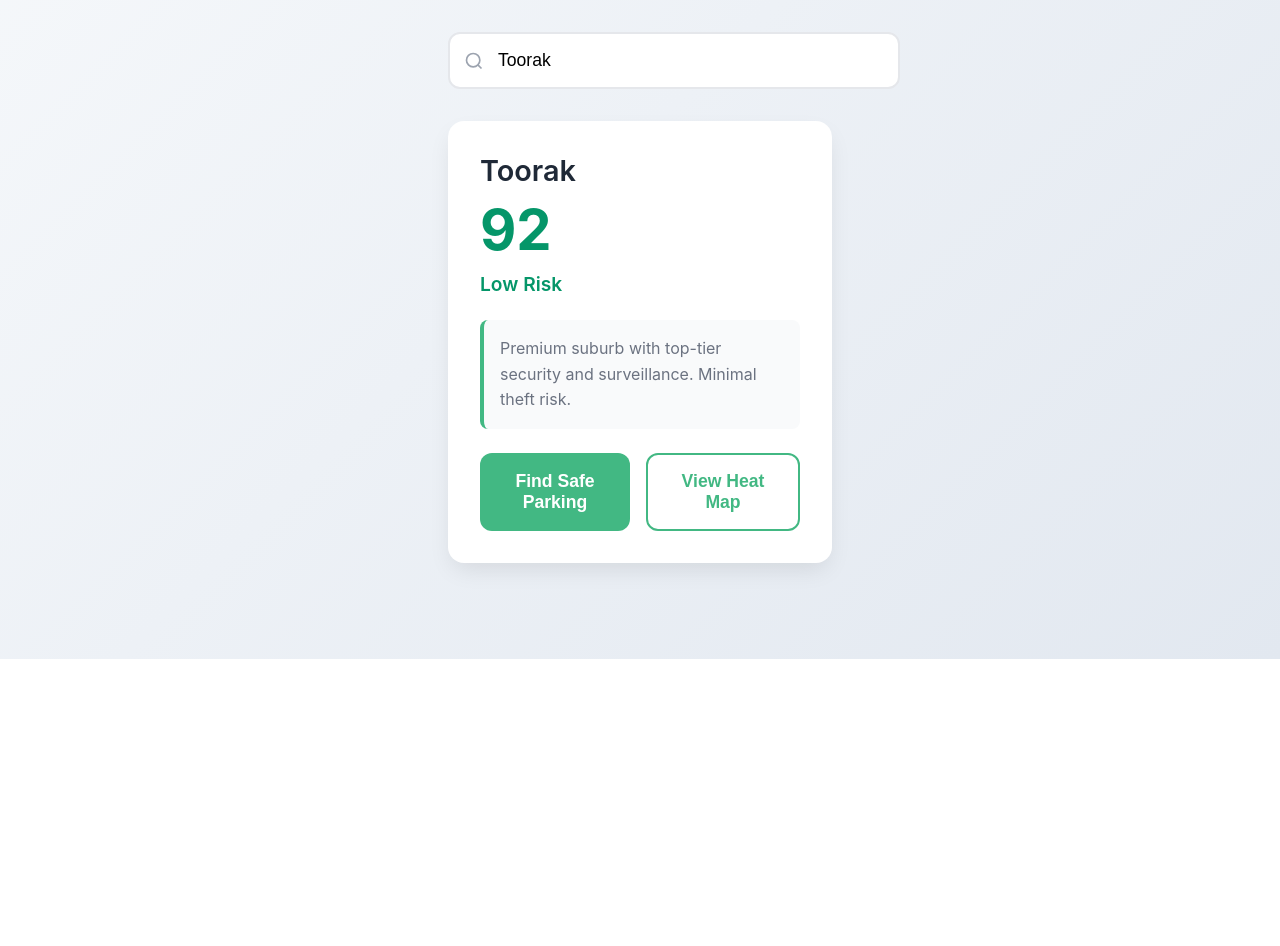
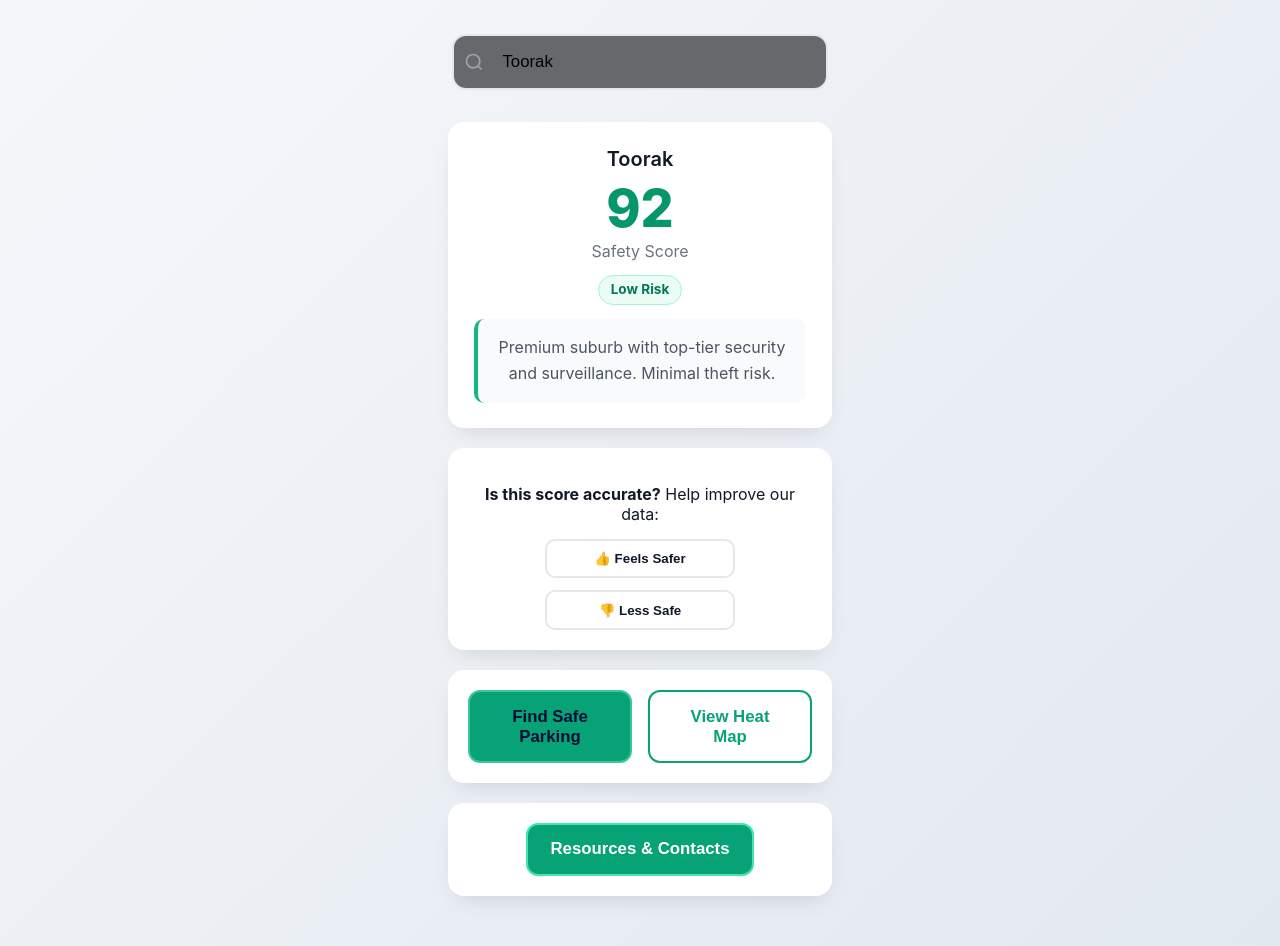
Before and after one commit to michaelmcallister/hotspot, a Vue app in the folder src/web/: page / in a window 1280 px wide. Shown: the part 380-1326 px from the top of the page. Before the commit the page ends 1039 px from the top, so only its background shows below. Built offline with nearby package versions, Linux system fonts and the light colour scheme.

Commit message:
Merge branch 'main' of https://github.com/michaelmcallister/hotspot

```diff
--- a/src/web/src/Homepage.vue
+++ b/src/web/src/Homepage.vue
@@ -5,32 +5,80 @@
       Discover motorbike theft hotspots in Melbourne suburbs and find the safest places to park your bike.
     </p>
 
+    <!-- Search (centered) -->
     <div class="search-container">
-      <svg class="search-icon" width="20" height="20" viewBox="0 0 24 24" fill="none" stroke="currentColor" stroke-width="2">
+      <svg
+        class="search-icon"
+        width="20"
+        height="20"
+        viewBox="0 0 24 24"
+        fill="none"
+        stroke="currentColor"
+        stroke-width="2"
+        aria-hidden="true"
+      >
         <circle cx="11" cy="11" r="8"></circle>
         <line x1="21" y1="21" x2="16.65" y2="16.65"></line>
       </svg>
       <input
         v-model="searchQuery"
-        @keyup.enter="searchSuburb"
         class="search-input"
         type="text"
-        placeholder="Enter suburb"
-      >
+        placeholder="Enter suburb (e.g., Toorak)"
+        @keyup.enter="showStaticReport"
+        aria-label="Search suburb"
+      />
     </div>
 
-    <!-- Safety Report Card -->
-    <div v-if="showReport" class="report-card">
-      <div class="suburb-name">{{ searchQuery }}</div>
-      <div class="safety-score">92</div>
-      <div class="risk-level">Low Risk</div>
+    <!-- CARD 1: Safety / Risk -->
+    <section class="card score-card" aria-labelledby="score-title">
+      <div id="score-title" class="suburb-name">{{ shownSuburb }}</div>
+      <div class="safety-score">{{ safetyScore }}</div>
+      <div class="score-label">Safety Score</div>
+
+      <div class="risk-chip" :class="riskClass">{{ riskLabel }}</div>
 
       <p class="description">
         Premium suburb with top-tier security and surveillance. Minimal theft risk.
       </p>
+    </section>
 
-      <!-- NEW BUTTONS -->
-      <div class="button-group">
+    <!-- CARD 2: Accuracy feedback (black text) -->
+    <section class="card accuracy-card" aria-labelledby="accuracy-title">
+      <p id="accuracy-title" class="feedback-question">
+        <strong>Is this score accurate?</strong> Help improve our data:
+      </p>
+
+    <div class="feedback-buttons">
+  <button
+    type="button"
+    @click="submitFeedback('safer')"
+    :class="['feedback-btn','feels-safer', { active: userFeedback === 'safer' }]"
+    :aria-pressed="userFeedback === 'safer' ? 'true' : 'false'"
+  >
+    👍 Feels Safer
+  </button>
+
+  <button
+    type="button"
+    @click="submitFeedback('less-safe')"
+    :class="['feedback-btn','feels-less-safe', { active: userFeedback === 'less-safe' }]"
+    :aria-pressed="userFeedback === 'less-safe' ? 'true' : 'false'"
+  >
+    👎 Less Safe
+  </button>
+</div>
+
+
+      <p v-if="feedbackSubmitted" class="feedback-thankyou" aria-live="polite">
+        Thank you for your feedback! ✓
+      </p>
+    </section>
+
+    <!-- CARD 3: Actions (side-by-side) -->
+    <section class="card actions-card" aria-labelledby="actions-title">
+      <h2 id="actions-title" class="sr-only">Actions</h2>
+      <div class="actions-row">
         <button @click="findSafeParking" class="btn-primary">
           Find Safe Parking
         </button>
@@ -38,78 +86,197 @@
           View Heat Map
         </button>
       </div>
+    </section>
+
+    <!-- CARD 4: Resources -->
+    <section class="card resources-card" aria-labelledby="resources-title">
+      <h2 id="resources-title" class="sr-only">Resources</h2>
+      <button @click="showResources = true" class="btn-resources">
+        Resources & Contacts
+      </button>
+    </section>
+
+    <!-- Resources Modal -->
+    <div
+      v-if="showResources"
+      class="modal-overlay"
+      @click="showResources = false"
+      aria-modal="true"
+      role="dialog"
+      aria-labelledby="resources-modal-title"
+    >
+      <div class="modal-content" @click.stop>
+        <button class="modal-close" @click="showResources = false" aria-label="Close resources">×</button>
+
+        <h1 id="resources-modal-title">Safety Resources</h1>
+
+        <div class="resources-section">
+          <h2>Emergency Contacts</h2>
+
+          <div class="contact-card">
+            <div class="contact-info">
+              <h3>Police Emergency</h3>
+              <p>For immediate emergencies</p>
+            </div>
+            <div class="contact-number">000</div>
+          </div>
+
+          <div class="contact-card">
+            <div class="contact-info">
+              <h3>Crime Stoppers</h3>
+              <p>Report crimes anonymously</p>
+            </div>
+            <div class="contact-number">1800 333 000</div>
+          </div>
+
+          <div class="contact-card">
+            <div class="contact-info">
+              <h3>Victoria Police Non-Emergency</h3>
+              <p>Non-urgent police matters</p>
+            </div>
+            <div class="contact-number">03 9247 6666</div>
+          </div>
+        </div>
+
+        <div class="divider"></div>
+
+        <div class="resources-section">
+          <h2>Helpful Resources</h2>
+          <div class="resource-links">
+            <a href="#" @click.prevent class="resource-link">
+              <span class="link-title">Melbourne Bike Theft Prevention Guide</span>
+              <span class="link-desc">Learn how to protect your motorbike from theft</span>
+            </a>
+            <a href="#" @click.prevent class="resource-link">
+              <span class="link-title">VicRoads Motorcycle Security Tips</span>
+              <span class="link-desc">Official government advice on motorcycle security</span>
+            </a>
+            <a href="#" @click.prevent class="resource-link">
+              <span class="link-title">Recent Theft Reports — {{ shownSuburb }}</span>
+              <span class="link-desc">Latest reports in your area</span>
+            </a>
+            <a href="#" @click.prevent class="resource-link">
+              <span class="link-title">Insurance Claims for Stolen Bikes</span>
+              <span class="link-desc">What to do if your motorcycle is stolen</span>
+            </a>
+          </div>
+        </div>
+      </div>
     </div>
+
+    <!-- HeatMap -->
+    <HeatMap
+      v-if="showHeatMap"
+      :selectedSuburb="shownSuburb"
+      @close="showHeatMap = false"
+    />
   </div>
 </template>
 
 <script setup lang="ts">
-import { ref } from 'vue';
+import { ref, computed } from 'vue';
 
+// --- State ---
 const searchQuery = ref('Toorak');
-const showReport = ref(true);
+const shownSuburb = ref('Toorak');   // what the report shows
+const safetyScore = ref(92);
 
-const searchSuburb = () => {
-  if (searchQuery.value.trim()) {
-    showReport.value = true;
-  }
+const showResources = ref(false);
+const showHeatMap = ref(false);
+
+const userFeedback = ref<null | 'safer' | 'less-safe'>(null);
+const feedbackSubmitted = ref(false);
+
+// --- Derived Risk label/class from score ---
+const riskLabel = computed(() => {
+  const s = safetyScore.value;
+  if (s >= 80) return 'Low Risk';
+  if (s >= 50) return 'Medium Risk';
+  return 'High Risk';
+});
+const riskClass = computed(() => {
+  const s = safetyScore.value;
+  if (s >= 80) return 'low';
+  if (s >= 50) return 'med';
+  return 'high';
+});
+
+// --- Methods ---
+const showStaticReport = () => {
+  // Demo: always show Toorak; in real app, fetch & update score/risk here
+  shownSuburb.value = searchQuery.value.trim() || 'Toorak';
+  // Example of changing score if needed:
+  // safetyScore.value = 92
 };
 
-// NEW FUNCTIONS FOR BUTTONS
+const submitFeedback = (feedbackType: 'safer' | 'less-safe') => {
+  userFeedback.value = feedbackType;
+  feedbackSubmitted.value = true;
+
+  // send to analytics/backend here
+  console.log(`User feedback: ${feedbackType} for ${shownSuburb.value}`);
+
+  setTimeout(() => {
+    feedbackSubmitted.value = false;
+    userFeedback.value = null;
+  }, 3000);
+};
+
 const findSafeParking = () => {
-  console.log('Finding safe parking for:', searchQuery.value);
-  // You'll add navigation here later
-  alert(`Finding safe parking in ${searchQuery.value}`);
+  console.log(`Finding safe parking for: ${shownSuburb.value}`);
+  alert(`Finding safe parking in ${shownSuburb.value}`);
 };
 
 const viewHeatMap = () => {
-  console.log('Viewing heat map for:', searchQuery.value);
-  // You'll add navigation here later
-  alert(`Showing heat map for ${searchQuery.value}`);
+  showHeatMap.value = true;
 };
 </script>
 
 <style scoped>
+/* ===== Layout & Base ===== */
 .homepage {
-  max-width: 480px;
+  max-width: 880px;         /* desktop-friendly centered column */
   margin: 0 auto;
-  padding: 2rem 1rem;
+  padding: 2.5rem 1rem 4rem;
+  text-align: center;
+  line-height: 1.25;
+  -webkit-font-smoothing: antialiased;
+  -moz-osx-font-smoothing: grayscale;
 }
 
 h1 {
-  color: #1f2937;
-  font-size: 2.5rem;
-  font-weight: 700;
-  text-align: center;
-  margin-bottom: 1.5rem;
+  color: #111827;
+  font-size: 2.75rem;
+  font-weight: 800;
+  margin-bottom: 0.5rem;
+}
+.subtitle {
+  color: #6b7280;
+  font-size: 1.05rem;
+  line-height: 1.6;
+  margin-bottom: 1.75rem;
 }
 
-.subtitle {
-  color: #6b7280;
-  text-align: center;
-  font-size: 1.1rem;
-  line-height: 1.6;
-  margin-bottom: 2rem;
-}
-
+/* ===== Search ===== */
 .search-container {
   position: relative;
-  margin-bottom: 2rem;
+  margin: 0 auto 2rem;
+  max-width: 720px;
 }
-
 .search-input {
-  width: 100%;
+  width: 80%;
   padding: 1rem 1rem 1rem 3rem;
   border: 2px solid #e5e7eb;
-  border-radius: 12px;
-  font-size: 1.1rem;
-  transition: border-color 0.2s;
+  border-radius: 14px;
+  font-size: 1.05rem;
+  background: #67686b;
+  transition: border-color .2s, box-shadow .2s;
 }
-
 .search-input:focus {
   outline: none;
-  border-color: #42b883;
+  border-color: #0b1541;
+  box-shadow: 0 0 0 4px rgba(37,99,235,.12);
 }
-
 .search-icon {
   position: absolute;
   left: 1rem;
@@ -118,84 +285,218 @@ h1 {
   color: #9ca3af;
 }
 
-.report-card {
-  background: white;
+/* ===== Card base ===== */
+.card {
+  background: #ffffff;
   border-radius: 16px;
-  padding: 2rem;
-  box-shadow: 0 10px 25px -5px rgba(0, 0, 0, 0.1);
-  margin-top: 2rem;
+  box-shadow: 0 10px 25px -10px rgba(2, 8, 23, 0.15);
+  padding: 1.6rem;
+  margin: 1.25rem auto 0;
+  max-width: 720px;
 }
 
-.suburb-name {
-  color: #1f2937;
-  font-size: 1.8rem;
+/* ===== Card 1: Score ===== */
+.score-card .suburb-name {
+  color: #111827;
+  font-size: 1.25rem;
   font-weight: 600;
-  margin-bottom: 0.5rem;
+  margin-bottom: .25rem;
+}
+.safety-score {
+  color: #059669;
+  font-size: 3.25rem;
+  font-weight: 800;
+  margin: .25rem 0 0;
+}
+.score-label {
+  color: #6b7280;
+  margin-bottom: .6rem;
+}
+.risk-chip {
+  display: inline-block;
+  padding: .35rem .7rem;
+  border-radius: 999px;
+  font-size: .85rem;
+  font-weight: 700;
+  margin: .25rem 0 .9rem;
+  border: 1px solid transparent;
+}
+.risk-chip.low { background:#ecfdf5; color:#047857; border-color:#a7f3d0; }
+.risk-chip.med { background:#fff7ed; color:#9a3412; border-color:#fed7aa; }
+.risk-chip.high { background:#fef2f2; color:#dc2626; border-color:#fecaca; }
+
+.description {
+  color: #4b5563;
+  line-height: 1.6;
+  margin: 0 auto;
+  max-width: 560px;
+  background: #f9fafb;
+  border-radius: 10px;
+  padding: 1rem 1.25rem;
+  border-left: 4px solid #10b981;
 }
 
-.safety-score {
-  color: #059669;
-  font-size: 3.5rem;
+/* ===== Card 2: Accuracy (black text) ===== */
+.accuracy-card { padding: 1.25rem; }
+.accuracy-card .feedback-question {
+  color: #111827; /* black-ish per request */
+  margin-bottom: .9rem;
+  font-size: 1rem;
+}
+.feedback-buttons {
+  display: flex;
+  gap: .75rem;
+  justify-content: center;
+  flex-wrap: wrap;
+}
+.feedback-btn {
+  min-width: 190px;
+  padding: .65rem 1rem;
+  border: 2px solid #e5e7eb;
+  border-radius: 10px;
+  background: #fff;
+  cursor: pointer;
+  transition: all .2s;
   font-weight: 700;
-  margin: 0.5rem 0;
+  color: #111827;
+}
+.feedback-btn:hover { transform: translateY(-1px); }
+.feedback-btn.active { border-color: #111827; }
+
+.feels-safer.active { border-color:#10b981; background:#ecfdf5; color:#047857; }
+.feels-less-safe.active { border-color:#ef4444; background:#fef2f2; color:#dc2626; }
+
+.feedback-thankyou {
+  margin-top: .6rem; color: #10b981; font-weight: 700; font-size: .95rem;
 }
 
-.risk-level {
-  color: #059669;
+/* ===== Card 3: Actions ===== */
+.actions-card { padding: 1.25rem; }
+.actions-row {
+  display: flex;
+  gap: 1rem;
+  justify-content: center;
+  align-items: center;
+  flex-wrap: wrap;
+}
+.btn-primary, .btn-outline, .btn-resources {
+  border-radius: 12px;
+  font-size: 1.05rem;
+  font-weight: 700;
+  padding: .9rem 1.4rem;
+}
+.btn-primary {
+  background: #07a377; color: #040d35; border: 2px solid #3cc799;;
+}
+.btn-primary:hover { background: #46e5b0; }
+.btn-outline {
+  background: transparent; color: #07a377; border: 2px solid #07a377;
+}
+.btn-outline:hover { background: #dffff4; color: #07a377; }
+
+/* ===== Card 4: Resources ===== */
+.resources-card { padding: 1.25rem; }
+.btn-resources {
+  background: #07a377; color: #fff; border: 2px solid #46e5b0;
+}
+.btn-resources:hover { background: #46e5b0; }
+
+/* ===== Modal ===== */
+.modal-overlay {
+  position: fixed;
+  inset: 0;
+  background: rgba(0,0,0,.5);
+  display: flex;
+  align-items: center;
+  justify-content: center;
+  z-index: 1000;
+  padding: 1rem;
+}
+.modal-content {
+  background: #fff;
+  padding: 2.2rem;
+  border-radius: 12px;
+  max-width: 560px;
+  max-height: 80vh;
+  overflow-y: auto;
+  position: relative;
+  box-shadow: 0 20px 25px -5px rgba(0,0,0,.15);
+  text-align: left;
+}
+.modal-close {
+  position: absolute;
+  top: .75rem;
+  right: .75rem;
+  background: none;
+  border: none;
+  font-size: 1.6rem;
+  cursor: pointer;
+  color: #6b7280;
+  padding: .25rem .5rem;
+}
+.modal-content h1 {
+  color: #111827;
+  font-size: 1.8rem;
+  margin-bottom: 1.2rem;
+  text-align: center;
+}
+.modal-content h2 {
+  color: #374151;
   font-size: 1.2rem;
-  font-weight: 600;
-  margin-bottom: 1rem;
+  margin: 1.2rem 0 .75rem;
+  padding-bottom: .5rem;
+  border-bottom: 2px solid #e5e7eb;
 }
 
-.description {
-  color: #6b7280;
-  line-height: 1.6;
-  margin: 1.5rem 0;
+/* Contact Cards */
+.contact-card {
+  display: flex;
+  justify-content: space-between;
+  align-items: center;
   padding: 1rem;
-  background: #f9fafb;
+  background: #f8fafc;
   border-radius: 8px;
-  border-left: 4px solid #42b883;
+  margin-bottom: .75rem;
+  border-left: 4px solid #ef4444;
+}
+.contact-info { flex: 1; }
+.contact-info h3 {
+  color: #111827;
+  font-size: 1rem;
+  margin: 0 0 .25rem;
+  font-weight: 700;
+}
+.contact-info p { color:#6b7280; font-size:.9rem; margin:0; }
+.contact-number {
+  background: #ef4444; color:#fff; padding:.5rem 1rem; border-radius: 20px;
+  font-weight: 700; font-size: .95rem; min-width: 80px; text-align: center;
 }
 
-/* NEW BUTTON STYLES */
-.button-group {
-  display: flex;
-  gap: 1rem;
-  margin-top: 1.5rem;
+/* Resource Links */
+.resource-links { display: flex; flex-direction: column; gap: .75rem; }
+.resource-link {
+  display: block; padding: 1rem; background:#f8fafc; border-radius: 8px;
+  text-decoration: none; color: inherit; transition: background-color .2s;
+  border-left: 4px solid #3b82f6;
+}
+.resource-link:hover { background:#eef2ff; }
+.link-title { display:block; color:#111827; font-weight:700; font-size:.98rem; margin-bottom:.25rem; }
+.link-desc { display:block; color:#6b7280; font-size:.9rem; }
+
+/* Divider */
+.divider { height: 1px; background:#e5e7eb; margin: 1.25rem 0; }
+
+/* A11y helper */
+.sr-only {
+  position: absolute !important;
+  height: 1px; width: 1px;
+  overflow: hidden; clip: rect(1px, 1px, 1px, 1px);
+  white-space: nowrap; border: 0; padding: 0; margin: -1px;
 }
 
-.btn-primary {
-  flex: 1;
-  background: #42b883;
-  color: white;
-  border: none;
-  padding: 1rem 2rem;
-  border-radius: 12px;
-  font-size: 1.1rem;
-  font-weight: 600;
-  cursor: pointer;
-  transition: background-color 0.2s;
-}
-
-.btn-primary:hover {
-  background: #359f72;
-}
-
-.btn-outline {
-  flex: 1;
-  background: transparent;
-  color: #42b883;
-  border: 2px solid #42b883;
-  padding: 1rem 2rem;
-  border-radius: 12px;
-  font-size: 1.1rem;
-  font-weight: 600;
-  cursor: pointer;
-  transition: all 0.2s;
-}
-
-.btn-outline:hover {
-  background: #42b883;
-  color: white;
+/* Responsive tweaks */
+@media (max-width: 520px) {
+  .safety-score { font-size: 2.6rem; }
+  .feedback-btn { min-width: 150px; }
 }
 </style>
```
